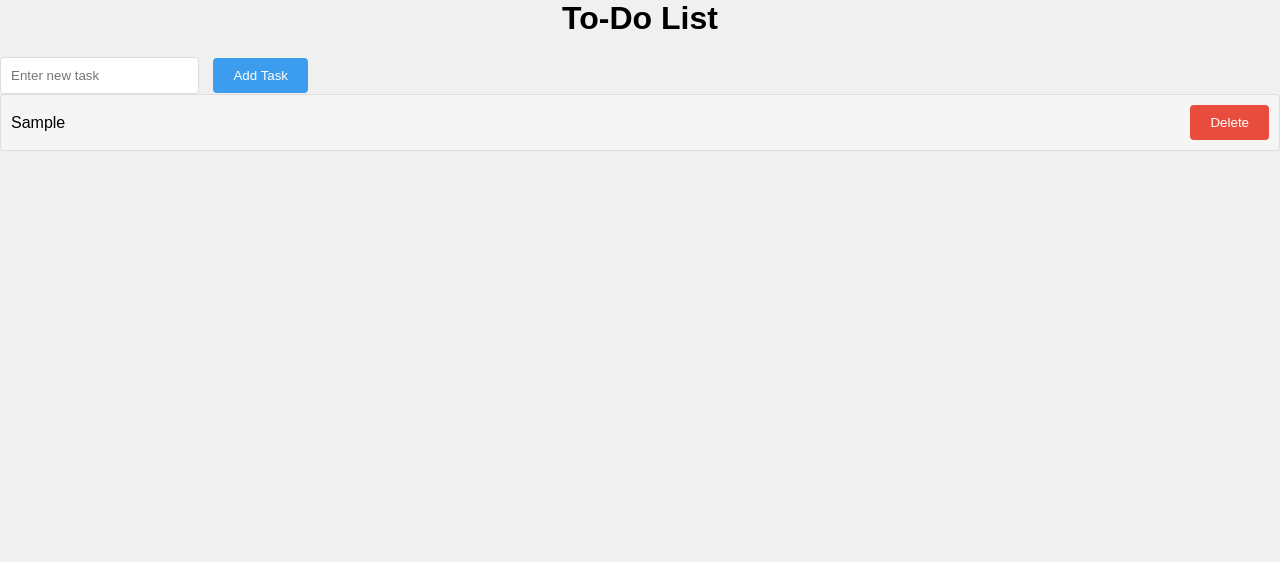
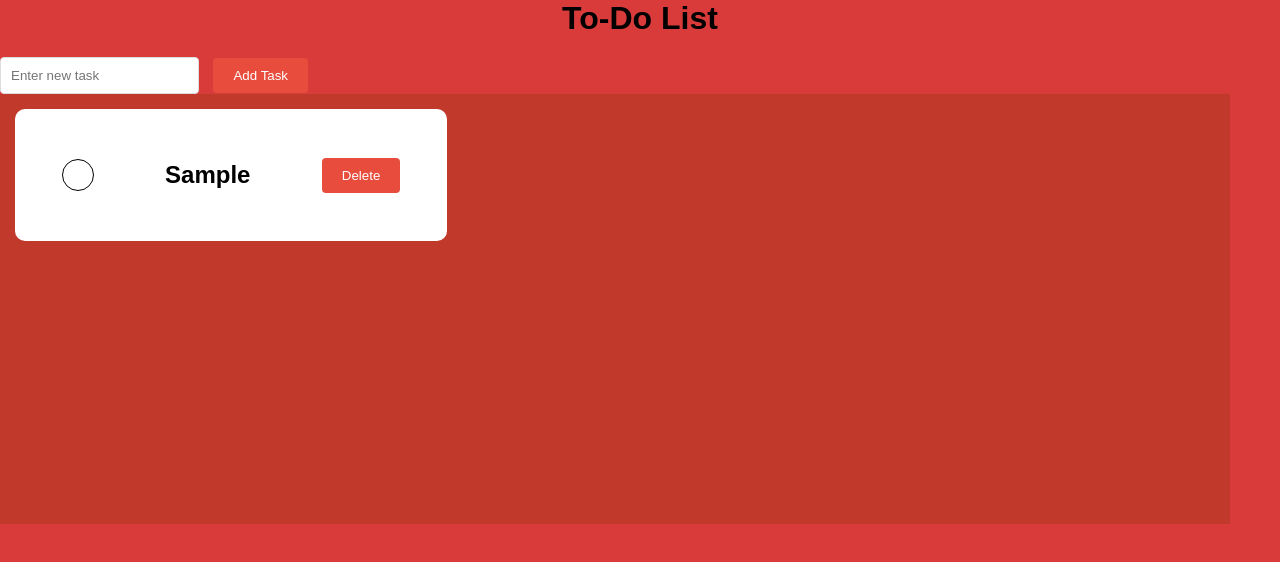
Before and after one commit to Brucennnnn/CEE_FinalProject_G10, a plain HTML site: page frontend/index.html in a window 1280 px wide. Both pictures are taken after typing "Sample" into the empty fields and a click on the button "Add Task". Drawn offline with Linux system fonts and the light colour scheme.

Commit message:
darftproject

```diff
--- a/backend/package.json
+++ b/backend/package.json
@@ -1,10 +1,11 @@
 {
-  "main": "index.js",
+  "main": "server.js",
   "scripts": {
-    "start": "node ",
+    "start": "node server.js",
     "start:dev": "nodemon server.js"
   },
   "dependencies": {
+    "cors": "^2.8.5",
     "dotenv": "^16.0.3",
     "express": "^4.18.2",
     "nodemon": "^2.0.22"
--- /dev/null
+++ b/backend/routes/login.js
@@ -0,0 +1,6 @@
+const router = express.Router();
+
+
+router.post("/", async (req, res) => {
+
+})
--- a/backend/server.js
+++ b/backend/server.js
@@ -1,5 +1,6 @@
 const dotenv =require('dotenv');
 dotenv.config();
-const port=3000;
+const port=3001;
 const app=require('./app');
+
 const server=app.listen(port,()=>{});
--- a/frontend/index.html
+++ b/frontend/index.html
@@ -5,6 +5,7 @@
     <meta charset="UTF-8">
     <meta name="viewport" content="width=device-width, initial-scale=1.0">
     <title>To-Do List</title>
+
     <link rel="stylesheet" href="styles.css">
 </head>
 
@@ -12,9 +13,8 @@
     <h1>To-Do List</h1>
     <input type="text" id="taskInput" placeholder="Enter new task">
     <button onclick="addTask()">Add Task </button>
-    <ul id="taskList"></ul>
-
-    <script src="script.js"></script>
+    <div id="taskList"></div>
 </body>
+<script src="script.js"></script>
 
 </html>
--- a/frontend/script.js
+++ b/frontend/script.js
@@ -8,8 +8,26 @@ function addTask() {
     }
 
     const taskList = document.getElementById('taskList');
-    const newTask = document.createElement('li');
-    newTask.textContent = taskText;
+    const newTask = document.createElement('div');
+    newTask.className='list-item'
+    const la=document.createElement('label');
+    la.className='checkbox';
+    const inp =document.createElement('input');
+    inp.className='checkbox_input';
+    inp.type='checkbox';
+    inp.id=`${generateRandomId(10)}`;
+    inp.setAttribute("onchange","handleCheckboxChange(this)");
+
+
+    const di = document.createElement('div');
+    di.className='checkbox_box';
+
+    la.appendChild(inp);
+    la.appendChild(di);
+    newTask.appendChild(la);
+    const taskSpan = document.createElement('span');
+    taskSpan.textContent = taskText;
+    newTask.appendChild(taskSpan);
 
     const deleteButton = document.createElement('button');
     deleteButton.textContent = 'Delete';
@@ -21,3 +39,19 @@ function addTask() {
     taskList.appendChild(newTask);
     taskInput.value = '';
   }
+function generateRandomId(length) {
+  var result = '';
+  var characters = 'ABCDEFGHIJKLMNOPQRSTUVWXYZabcdefghijklmnopqrstuvwxyz0123456789';
+  var charactersLength = characters.length;
+  for (var i = 0; i < length; i++) {
+    result += characters.charAt(Math.floor(Math.random() * charactersLength));
+  }
+  return result;
+}
+
+
+function handleCheckboxChange(checkbox){
+  if(checkbox.checked){
+    console.log(checkbox.id)//change to add in below list
+  }
+}
--- a/frontend/styles.css
+++ b/frontend/styles.css
@@ -1,9 +1,12 @@
 body {
     font-family: Arial, sans-serif;
-    background-color: #f0f0f0;
+    background-color: #d93b3b;
     margin: 0;
     padding: 0;
   }
+
+
+
 
 .container {
   max-width: 600px;
@@ -57,21 +60,71 @@ body {
   padding: 0;
 }
 
-  li {
-    background-color: #f5f5f5;
-    border: 1px solid #ddd;
-    border-radius: 4px;
+.list-item{
+background-color:#ffffff;
+padding:16px;
+max-width: 600px;
+min-width: 400px;
+max-height: 100px;
+min-height: 50px;
+border-radius: 10px;
+display: flex;
+justify-content: space-around;
+align-items: center;
+font-weight: 700;
+font-size: 24px;
+}
+#taskList{
+  width: 1200px;
+  max-height: 900px;
+  min-height:400px;
+  height: auto;
+  background-color: #c0392b;
+  padding:15px;
   display: flex;
   justify-content: space-between;
-    align-items: center;
-    padding: 10px;
-    margin-bottom: 10px;
+  flex-wrap: wrap;
+
+}
+button {
+  background-color: #e74c3c;
+}
+button:hover {
+  background-color: #c0392b;
 }
 
-  li button {
-    background-color: #e74c3c;
+
+
+.checkbox{
+  display: inline-flex;
+  align-items: center;
+  cursor: pointer;
+}
+.checkbox_input{
+  display: none;
+}
+.checkbox_box{
+  width:1.25em;
+  height:1.25em;
+  border: 1px solid #000;
+  border-radius: 100px;
+  display: flex;
+  align-items: center;
+  justify-content: center;
+  margin-right: 10px;
+  flex-shrink: 0;
 }
 
-  li button:hover {
-    background-color: #c0392b;
+.checkbox_box::after{
+  content:'\2714';
+  color: white;
+  transform: scale(0);
+
 }
+.checkbox_input:checked + .checkbox_box{
+  background: #000;
+
+}
+.checkbox_input:checked + .checkbox_box::after{
+  transform: scale(1);
+}
```
Also changed, not shown: backend/app.js (+7 -1 lines), frontend/checkbox.html (added, +21 -0 lines), backend/controller/coursevilleController.js (added). Lines whose indentation alone changed are shown as unchanged.
